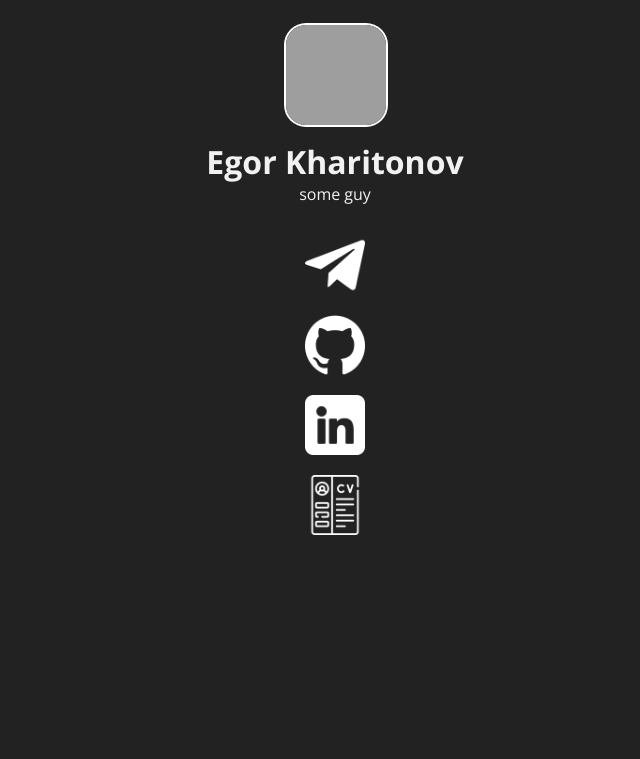
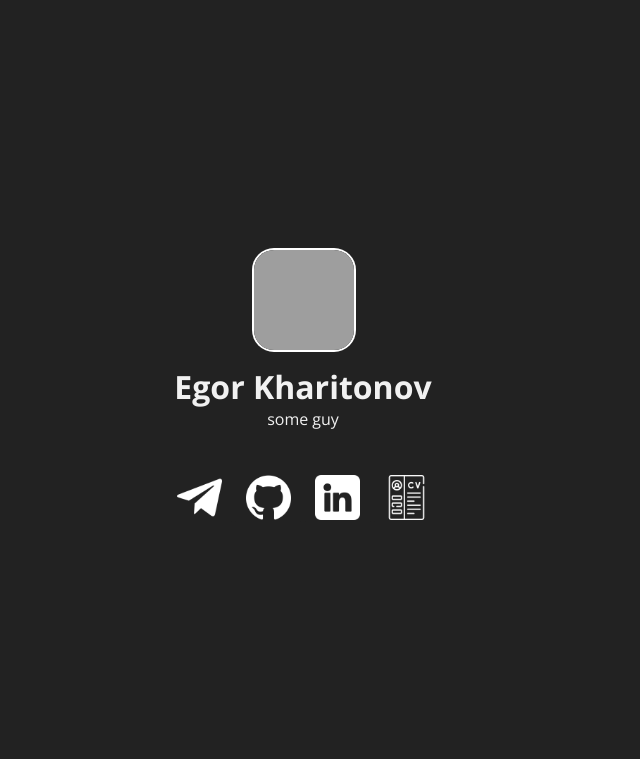
Before and after one commit to kharitonov-egor/kharitonovegor.com, a PHP site: page / in a window 1280 px wide. Shown: the top 759 px of the page, without its empty margins (305-945 px from the left). Run offline with PHP 8.4, Linux system fonts and the light colour scheme; grey boxes are pictures that could not be loaded.

Commit message:
horizontal icons and photo changed

```diff
--- a/index.html
+++ b/index.html
@@ -30,19 +30,19 @@
             <main>
 
                 <a href="https://t.me/kharitonov_egor" target="_blank">
-                    <img src="images/tg.png" width="60" height="60" class="SocialIcons">
+                    <img src="images/tg.png" width="45" height="45" class="SocialIcons">
                 </a>
 
                 <a href="https://github.com/kharitonov-egor" target="_blank">
-                    <img src="images/github.png" width="60" height="60" class="SocialIcons">
+                    <img src="images/github.png" width="45" height="45" class="SocialIcons">
                 </a>
 
                 <a href="https://www.linkedin.com/in/kharitonov-egor" target="_blank">
-                    <img src="images/linkedin.png" width="60" height="60" class="SocialIcons">
+                    <img src="images/linkedin.png" width="45" height="45" class="SocialIcons">
                 </a>
 
                 <a href="https://github.com/kharitonov-egor/my-CV" target="_blank">
-                    <img src="images/cv.png" width="60" height="60" class="SocialIcons">
+                    <img src="images/cv.png" width="45" height="45" class="SocialIcons">
                 </a>
 
             </main>
--- a/styles.css
+++ b/styles.css
@@ -10,8 +10,8 @@ html {
 body {
     font-family: 'Open Sans', sans-serif;
     margin: 0;
-    width: 100%;
-    height: 100%;
+    width: 95vw;
+    height: 95vh;
     background-color: #222;
     color: #f1f1f1;
     transition: all 250ms;
@@ -26,7 +26,6 @@ body {
     align-content: center;
     justify-content: center;
     align-items: center;
-    padding: 15px;
 }
 
 
@@ -50,26 +49,18 @@ header {
 }
 
 a {
-    color: #f1f1f1;
+    color: #222;
 }
 
 main {
-    margin: 0;
-    padding: 0;
-    height: 350px;
-    width: 60px;
+    height: 45px;
+    margin-top: 30px;
 }
 
 .SocialIcons {
-    flex: top;
-    margin-top: 15px;
+    margin-right: 10px;
+    margin-left: 10px;
 }
-
-.SocialIcons:hover {
-    padding-left: 10px;
-    transition: 200ms all ease;
-}
-
 
 /* SCROLLING BAR */
 
```
Also changed, not shown: images/ava.jpg (deleted), images/me2.jpg (added), images/moon.png (deleted), images/ru.png (deleted), images/sun.png (deleted), images/us.png (deleted), 1 other file.
